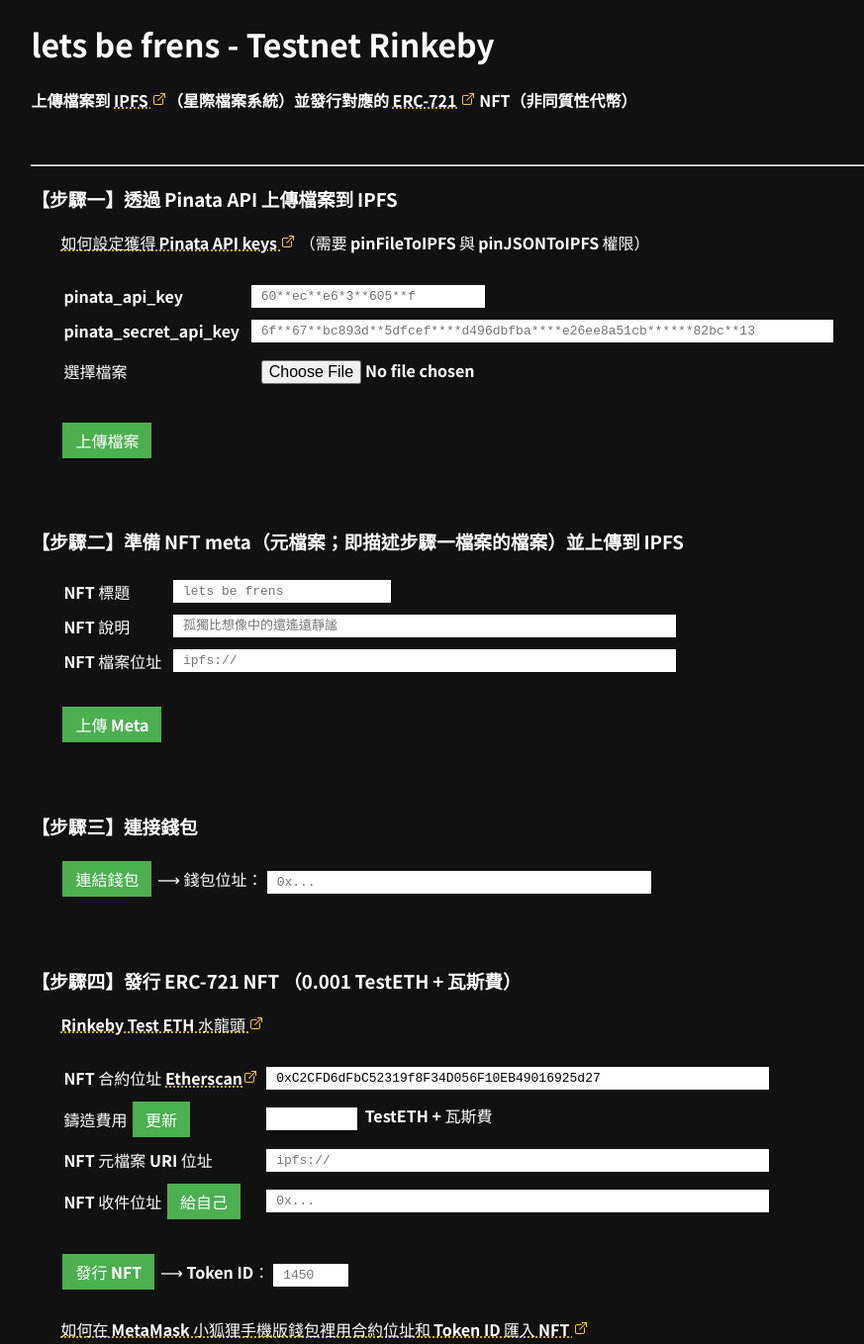
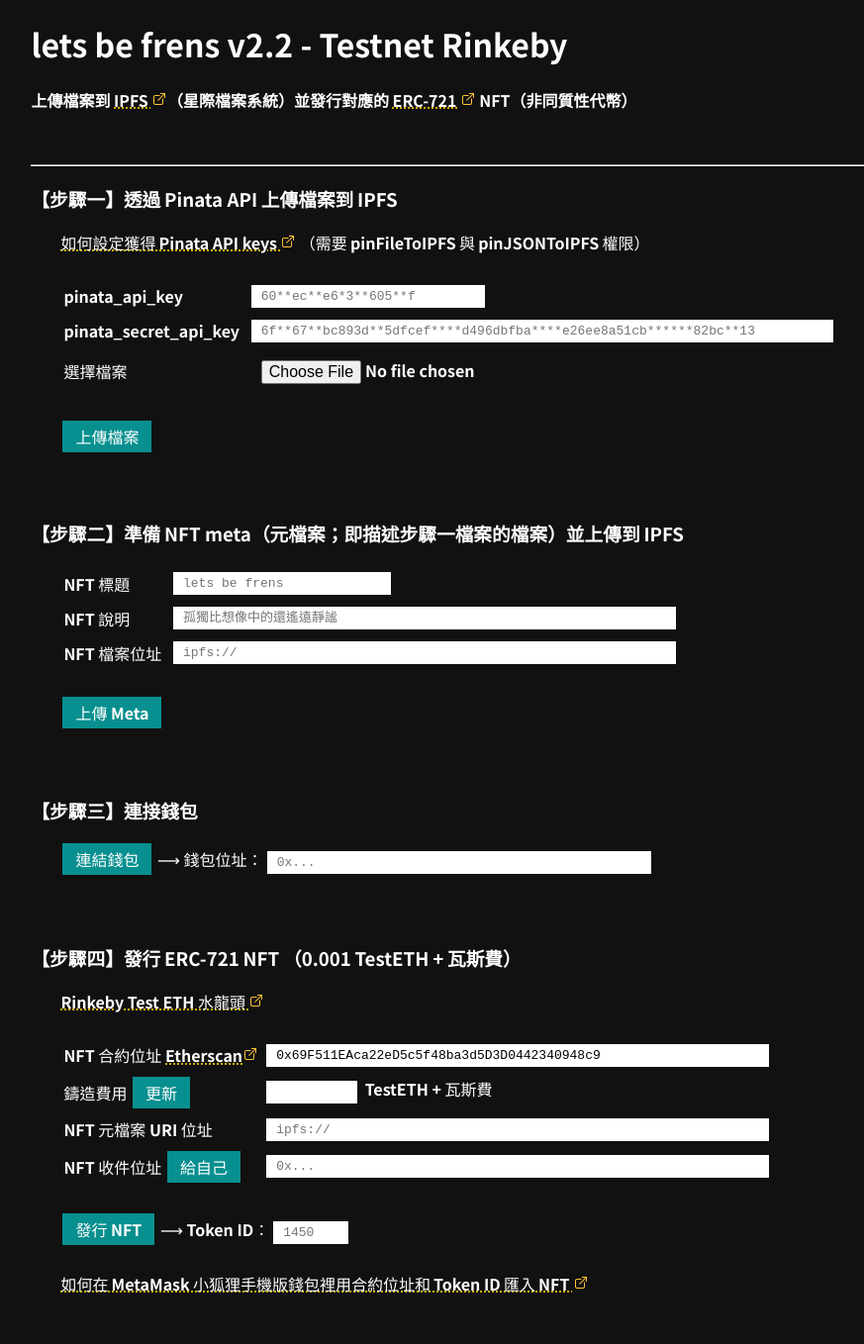
Before and after one commit to dliwilb/FREN-Testnet-Rinkeby, a plain HTML site: page index.html in a window 1280 px wide. Shown: the top 1358 px of the page at 99% size, without its empty margins (7-880 px from the left). Drawn offline with nearby package versions, Linux system fonts and the light colour scheme.

Commit message:
style and contract address change

```diff
--- a/frens-style.css
+++ b/frens-style.css
@@ -59,16 +59,16 @@ span.nftdisplay + span.nftdisplay {
 }
 
 button {
-    background-color: #4CAF50;
+    background-color: #088F8F;
     border: none;
     color: white;
-    padding: 6px 13px;
+    padding: 4px 13px;
     text-align: center;
     text-decoration: none;
     display: inline-block;
     font-size: 16px;
     font-family: 'Noto Sans TC', sans-serif;
-    margin: 4px 2px;
+    margin: 2px 2px;
     cursor: pointer;
 }
 
--- a/index.html
+++ b/index.html
@@ -3,7 +3,7 @@
 	 "http://www.w3.org/TR/xhtml1/DTD/xhtml1-transitional.dtd">
 <html xmlns="http://www.w3.org/1999/xhtml" lang="zh-Hant-TW" xml:lang="zh-Hant-TW">
 <head>
-<title>lets be frens - Testnet Rinkeby</title>
+<title>lets be frens v2.2 - Testnet Rinkeby</title>
 <meta http-equiv="Content-Type" content="text/html; charset=utf-8" />
 <style>
 
@@ -24,7 +24,7 @@
 
 <!-- Header -->
 <div>
-<h1>lets be frens - Testnet Rinkeby</h1>
+<h1>lets be frens v2.2 - Testnet Rinkeby</h1>
 <h4>上傳檔案到 <a href="https://ipfs.io/" target="_blank">IPFS&thinsp;<img src="icons8-external-link-16_goldish.png"/></a>（星際檔案系統）並發行對應的 <a href="https://eips.ethereum.org/EIPS/eip-721" target="_blank">ERC-721&thinsp;<img src="icons8-external-link-16_goldish.png"/></a> NFT（非同質性代幣）</h4>
 <br>
 </div>
--- a/script/frens.js
+++ b/script/frens.js
@@ -2,6 +2,9 @@ console.log("frens.js loaded");
 
 let isWalletConnected = false;
 let isNetworkConnected = false;
+// const nftContractAddress = '0xC2CFD6dFbC52319f8F34D056F10EB49016925d27'; // v1.0
+const nftContractAddress = '0x69F511EAca22eD5c5f48ba3d5D3D0442340948c9'; // v2.2
+document.getElementById('nft-contract-address').value = nftContractAddress;
 
 async function onConnect() {
 
@@ -67,7 +70,6 @@ async function getMintFee(){
     if (isWalletConnected == true && isNetworkConnected == true){
         const provider = new ethers.providers.Web3Provider(window.ethereum);
         const signer = await provider.getSigner();
-        const nftContractAddress = document.getElementById('nft-contract-address').value;
         const contract = new ethers.Contract(nftContractAddress, frensAbi, signer);
 
         const nftMintFee = await contract.mintFee();
@@ -154,7 +156,6 @@ async function mintNFT() {
 	const provider = new ethers.providers.Web3Provider(window.ethereum);
 	const signer = provider.getSigner();
 
-	let nftContractAddress = document.getElementById('nft-contract-address').value;
     let contract = new ethers.Contract(nftContractAddress, frensAbi, signer);
 
 	let mintTo = document.getElementById('nft-recipient-address').value;
```
